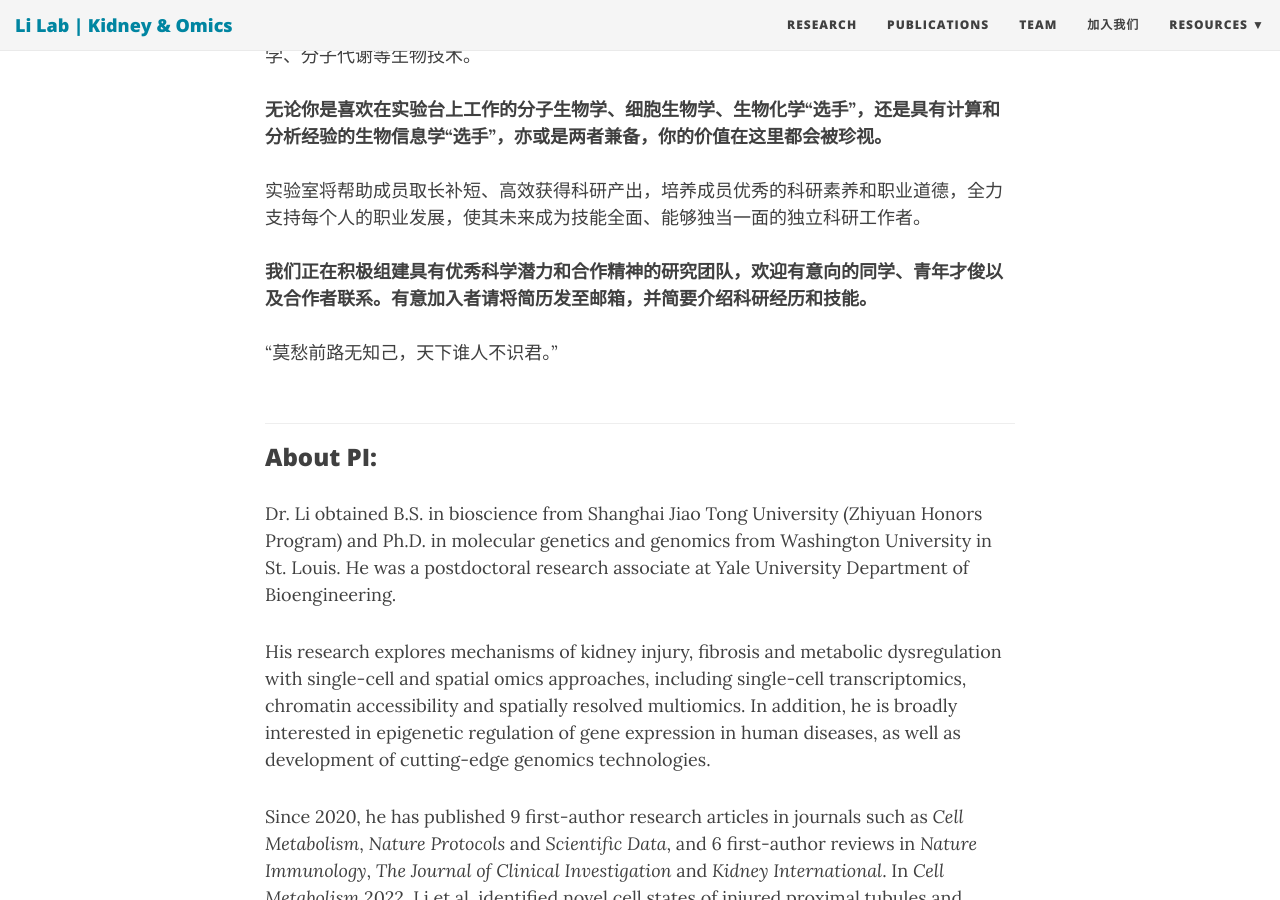
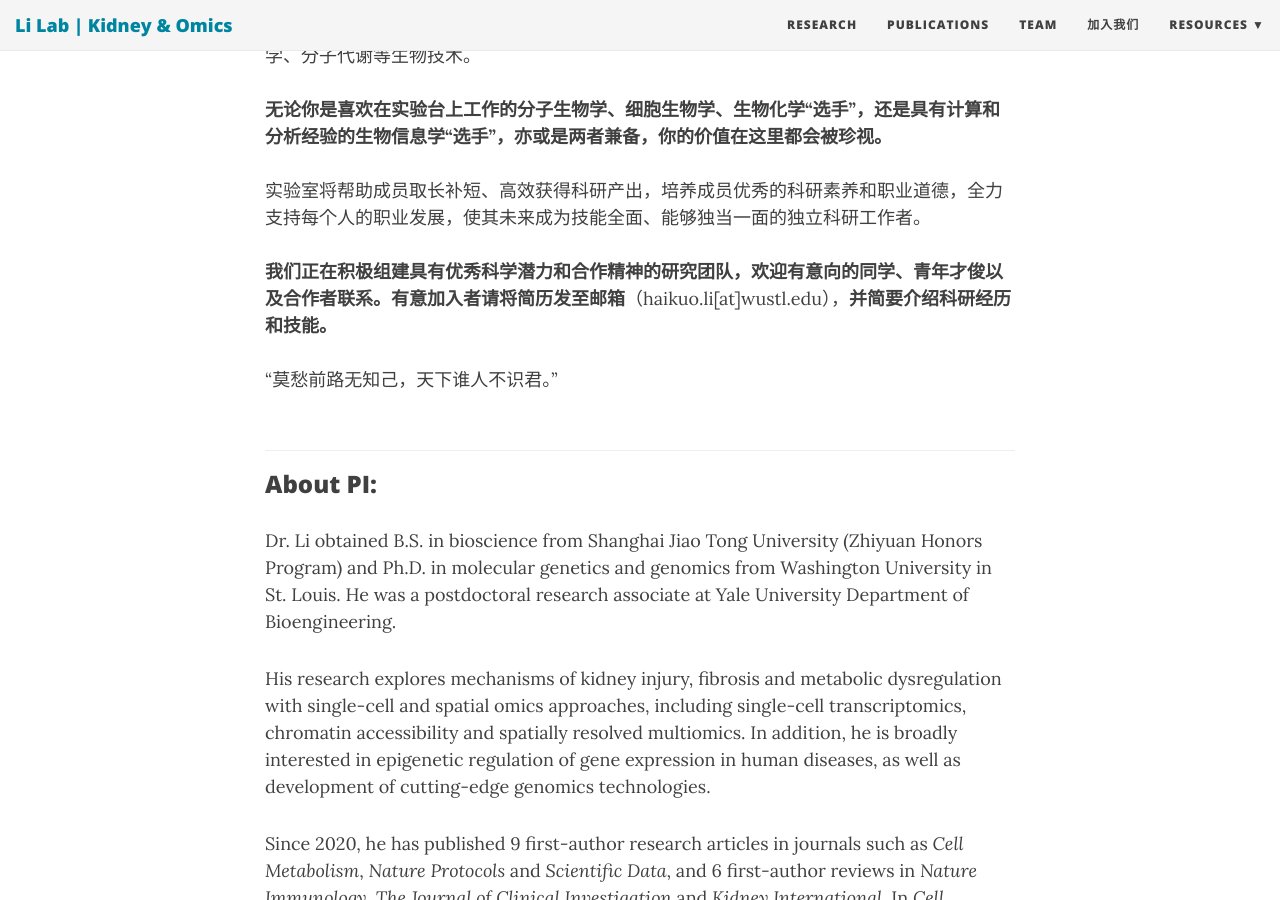
Before and after one commit to TheLiLab/thelilab.github.io, a Jekyll site: the page built from joinus.md, in a window 1280 px wide and 900 px high, scrolled down 909 px. Built offline with Jekyll 4.4.1, drawn with Linux system fonts in a browser that asks for light colours; nearby versions of some CDN libraries.

Commit message:
Update joinus.md

```diff
--- a/joinus.md
+++ b/joinus.md
@@ -24,7 +24,7 @@ bigimg:
 实验室鼓励学科交叉和学科融合，旨在让热爱科学的成员接受扎实的科研训练，掌握组织纤维化、肾脏生物学、分子和细胞生物学的科学知识和技能，学习最前沿的空间组学、单细胞组学、分子代谢等生物技术。<br><br>
 **无论你是喜欢在实验台上工作的分子生物学、细胞生物学、生物化学“选手”，还是具有计算和分析经验的生物信息学“选手”，亦或是两者兼备，你的价值在这里都会被珍视。**<br><br>
 实验室将帮助成员取长补短、高效获得科研产出，培养成员优秀的科研素养和职业道德，全力支持每个人的职业发展，使其未来成为技能全面、能够独当一面的独立科研工作者。<br><br>
-**我们正在积极组建具有优秀科学潜力和合作精神的研究团队，欢迎有意向的同学、青年才俊以及合作者联系。有意加入者请将简历发至邮箱，并简要介绍科研经历和技能。**<br><br>
+**我们正在积极组建具有优秀科学潜力和合作精神的研究团队，欢迎有意向的同学、青年才俊以及合作者联系。有意加入者请将简历发至邮箱**（haikuo.li[at]wustl.edu），**并简要介绍科研经历和技能。**<br><br>
 “莫愁前路无知己，天下谁人不识君。”
 <br><br>
 <hr>
```
